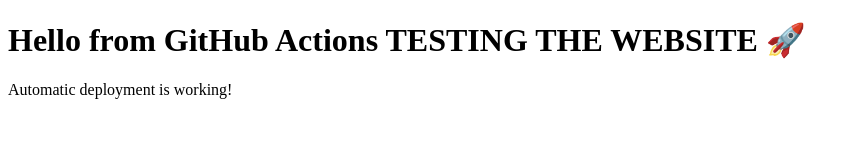
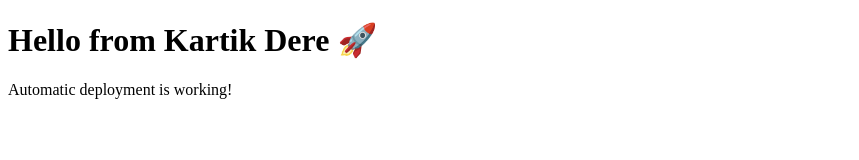
Before and after one commit to kartikdere06/Git-huh-Actions, a plain HTML site: page index.html in a window 1280 px wide. Shown: the whole page, without its empty margins (0-859 px from the left). Drawn offline with Linux system fonts and the light colour scheme.

Commit message:
Test automatic deployment

```diff
--- a/index.html
+++ b/index.html
@@ -4,7 +4,7 @@
     <title>GitHub Actions Demo</title>
 </head>
 <body>
-    <h1>Hello from GitHub Actions TESTING THE WEBSITE  🚀</h1>
+    <h1>Hello from Kartik Dere  🚀</h1>
     <p>Automatic deployment is working!</p>
 </body>
 </html>
```
